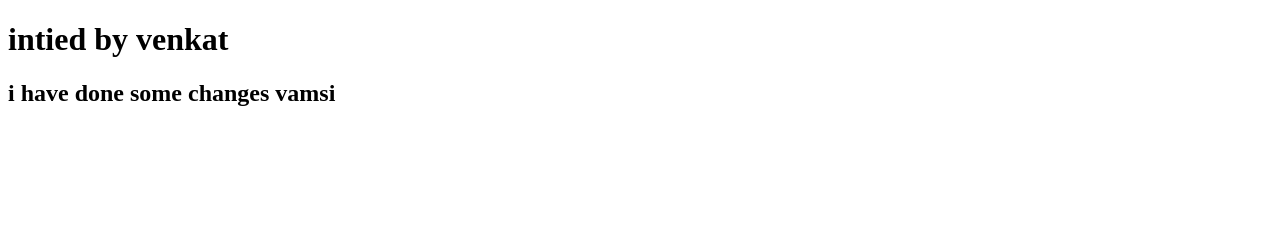
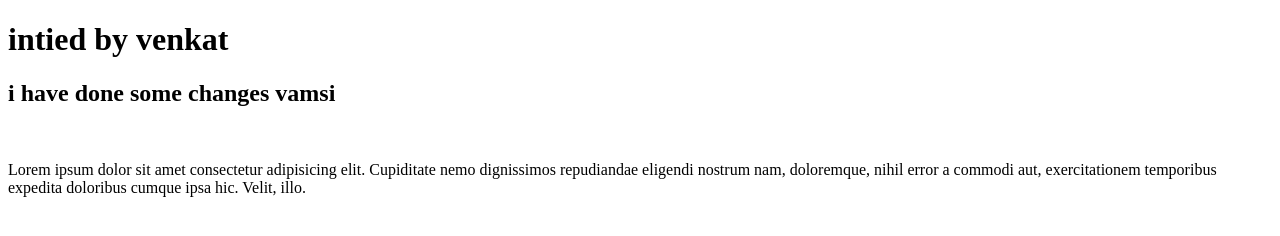
Before and after one commit to Nallamativenkat/DVSK, a plain HTML site: page index.html in a window 1280 px wide. Drawn offline with Linux system fonts and the light colour scheme.

Commit message:
added a lorem

```diff
--- a/index.html
+++ b/index.html
@@ -8,5 +8,7 @@
 <body>
     <h1>intied by venkat</h1>
     <h2>i have done some changes vamsi</h2>
+    <br>
+    <p>Lorem ipsum dolor sit amet consectetur adipisicing elit. Cupiditate nemo dignissimos repudiandae eligendi nostrum nam, doloremque, nihil error a commodi aut, exercitationem temporibus expedita doloribus cumque ipsa hic. Velit, illo.</p>
 </body>
 </html>
```
